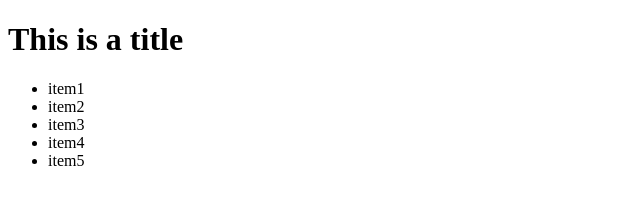
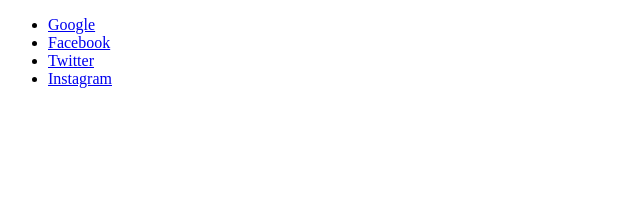
Before and after one commit to gcs-abdulwahab/web-demo, a plain HTML site: page index.html in a window 1280 px wide. Shown: the whole page, without its empty margins (0-640 px from the left). Drawn offline with Linux system fonts and the light colour scheme.

Commit message:
some dummy changes

```diff
--- a/index.html
+++ b/index.html
@@ -6,13 +6,14 @@
     <title>My First Page</title>
 </head>
 <body>
-    <h1>This is a title</h1>
+
     <ul>
-        <li>item1</li>
-        <li>item2</li>
-        <li>item3</li>
-        <li>item4</li>
-        <li>item5</li>
+        <li><a href="#">Google</a></li>
+        <li><a href="#">Facebook</a></li>
+        <li><a href="#">Twitter</a></li>
+        <li><a href="#">Instagram</a></li>
+
+
     </ul>
 
 </body>
```
Also changed, not shown: second.html (added, +11 -0 lines).
